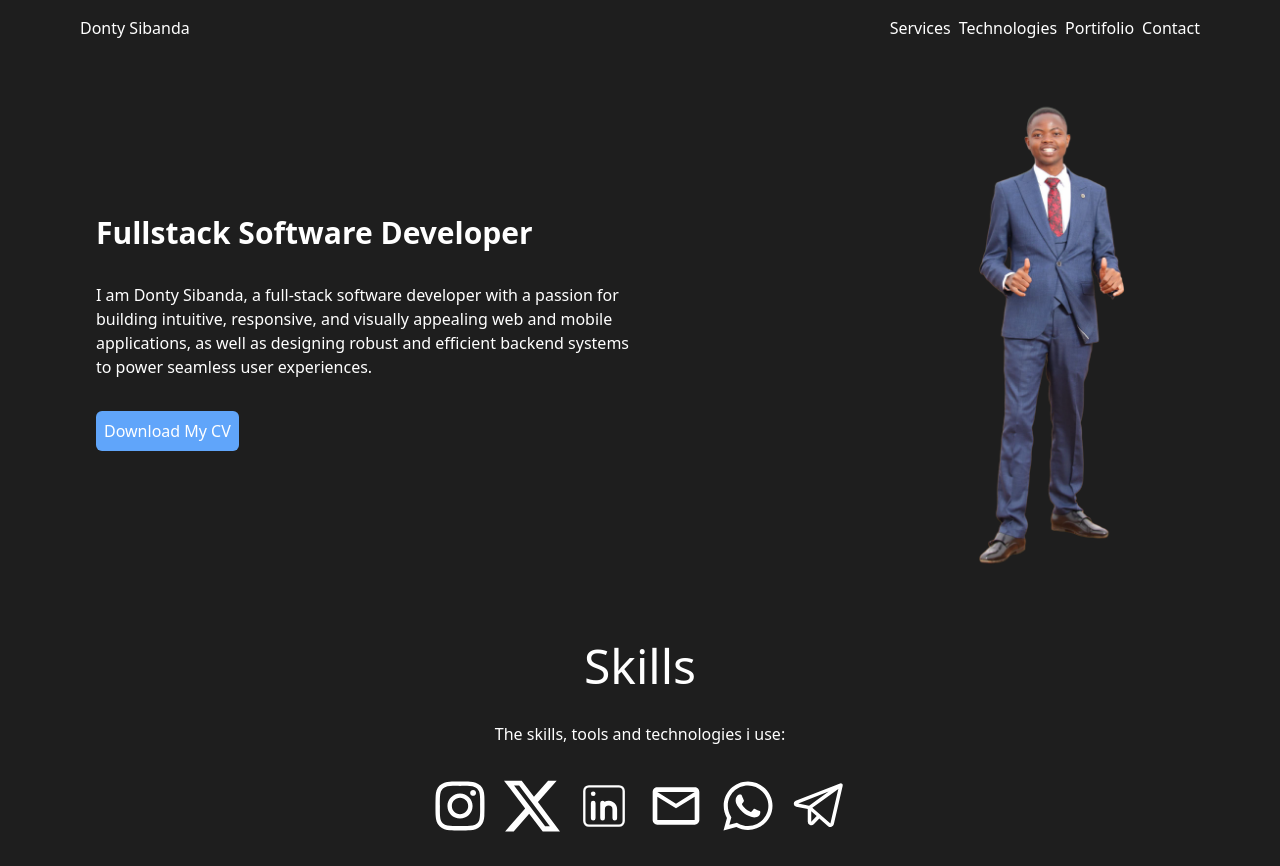
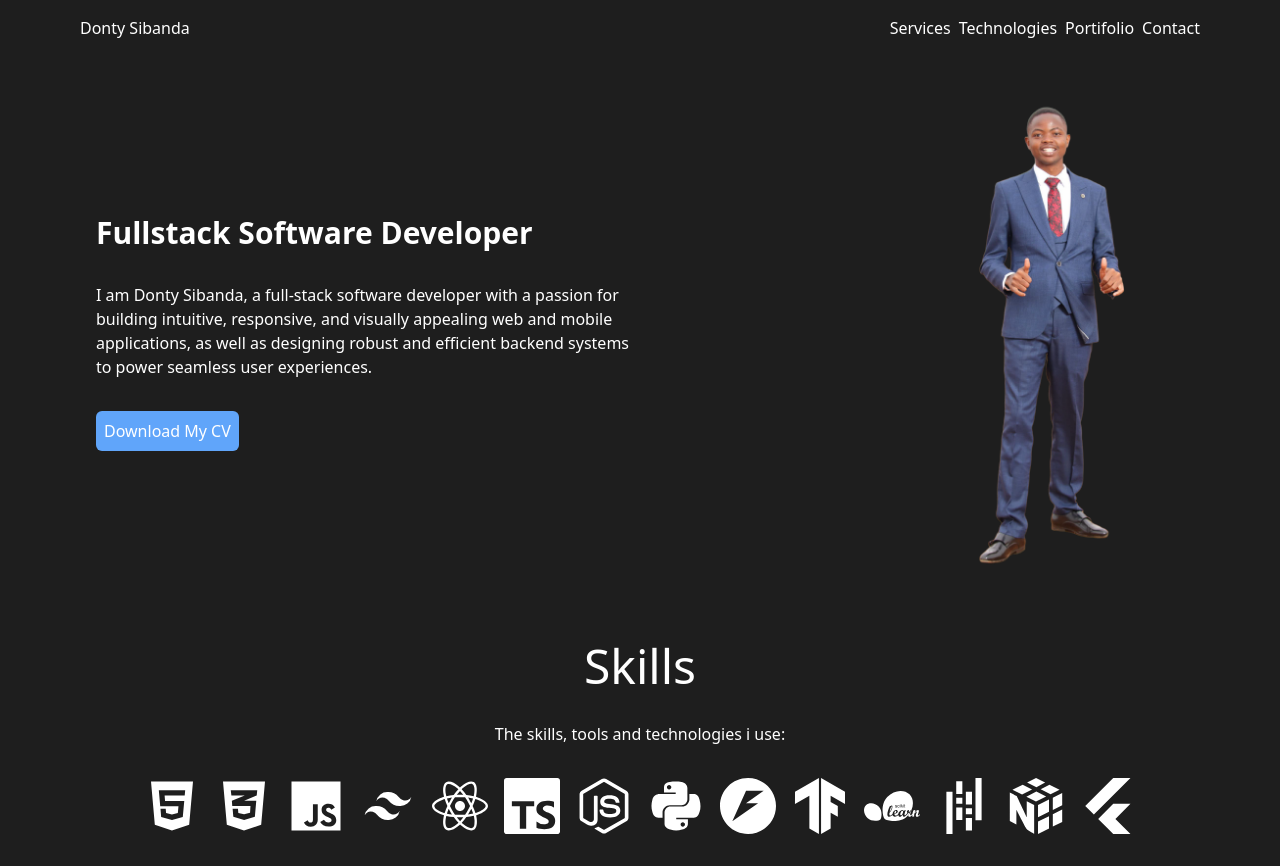
Before and after one commit to sibandadonty/web-portfolio, a React (Vite) app: page / in a window 1280 px wide. Built offline with nearby package versions, Linux system fonts and the light colour scheme.

Commit message:
technologies icons updated

```diff
--- a/src/components/SocialMediaIcons.jsx
+++ b/src/components/SocialMediaIcons.jsx
@@ -1,4 +1,10 @@
 import React from "react";
+import { FaInstagram } from "react-icons/fa";
+import { BsTwitterX } from "react-icons/bs";
+import { CiLinkedin } from "react-icons/ci";
+import { MdOutlineEmail } from "react-icons/md";
+import { FaWhatsapp } from "react-icons/fa";
+import { PiTelegramLogo } from "react-icons/pi";
 
 function SocialMediaIcons() {
   return (
--- a/src/components/TechnologiesSection.jsx
+++ b/src/components/TechnologiesSection.jsx
@@ -1,10 +1,18 @@
 import React from "react";
-import { FaInstagram } from "react-icons/fa";
-import { BsTwitterX } from "react-icons/bs";
-import { CiLinkedin } from "react-icons/ci";
-import { MdOutlineEmail } from "react-icons/md";
-import { FaWhatsapp } from "react-icons/fa";
-import { PiTelegramLogo } from "react-icons/pi";
+import { FaHtml5 } from "react-icons/fa";
+import { FaCss3Alt } from "react-icons/fa";
+import { IoLogoJavascript } from "react-icons/io5";
+import { BiLogoTailwindCss } from "react-icons/bi";
+import { FaReact } from "react-icons/fa";
+import { SiTypescript } from "react-icons/si";
+import { FaPython } from "react-icons/fa";
+import { SiFastapi } from "react-icons/si";
+import { SiTensorflow } from "react-icons/si";
+import { SiScikitlearn } from "react-icons/si";
+import { SiPandas } from "react-icons/si";
+import { SiNumpy } from "react-icons/si";
+import { FaNodeJs } from "react-icons/fa6";
+import { FaFlutter } from "react-icons/fa6";
 
 function TechnologiesSection() {
   return (
@@ -12,12 +20,24 @@ function TechnologiesSection() {
       <h1 className="text-3xl md:text-4xl lg:text-5xl text-white text-center">Skills</h1>
       <p className="text-white text-center">The skills, tools and technologies i use: </p>
       <div className="flex gap-4 flex-wrap justify-center justify-items-center">
-        <FaInstagram color="white" className="w-10 h-10 sm:w-12 sm:h-12 md:w-14 md:h-14"/>
-        <BsTwitterX color="white" className="w-10 h-10 sm:w-12 sm:h-12 md:w-14 md:h-14" />
-        <CiLinkedin color="white" className="w-10 h-10 sm:w-12 sm:h-12 md:w-14 md:h-14" />
-        <MdOutlineEmail color="white" className="w-10 h-10 sm:w-12 sm:h-12 md:w-14 md:h-14" />
-        <FaWhatsapp color="white" className="w-10 h-10 sm:w-12 sm:h-12 md:w-14 md:h-14" />
-        <PiTelegramLogo color="white" className="w-10 h-10 sm:w-12 sm:h-12 md:w-14 md:h-14" />
+        <FaHtml5 color="white" className="w-10 h-10 sm:w-12 sm:h-12 md:w-14 md:h-14"/>
+        <FaCss3Alt color="white" className="w-10 h-10 sm:w-12 sm:h-12 md:w-14 md:h-14" />
+        <IoLogoJavascript color="white" className="w-10 h-10 sm:w-12 sm:h-12 md:w-14 md:h-14" />
+        <BiLogoTailwindCss color="white" className="w-10 h-10 sm:w-12 sm:h-12 md:w-14 md:h-14" />
+        <FaReact color="white" className="w-10 h-10 sm:w-12 sm:h-12 md:w-14 md:h-14" />
+        <SiTypescript color="white" className="w-10 h-10 sm:w-12 sm:h-12 md:w-14 md:h-14" />
+        <FaNodeJs color="white" className="w-10 h-10 sm:w-12 sm:h-12 md:w-14 md:h-14" />
+        <FaPython color="white" className="w-10 h-10 sm:w-12 sm:h-12 md:w-14 md:h-14" />
+
+        <SiFastapi color="white" className="w-10 h-10 sm:w-12 sm:h-12 md:w-14 md:h-14" />
+        <SiTensorflow color="white" className="w-10 h-10 sm:w-12 sm:h-12 md:w-14 md:h-14" />
+
+        <SiScikitlearn color="white" className="w-10 h-10 sm:w-12 sm:h-12 md:w-14 md:h-14" />
+        <SiPandas color="white" className="w-10 h-10 sm:w-12 sm:h-12 md:w-14 md:h-14" />
+
+        <SiNumpy color="white" className="w-10 h-10 sm:w-12 sm:h-12 md:w-14 md:h-14" />
+        <FaFlutter color="white" className="w-10 h-10 sm:w-12 sm:h-12 md:w-14 md:h-14" />
+
       </div>
     </div>
   );
```
